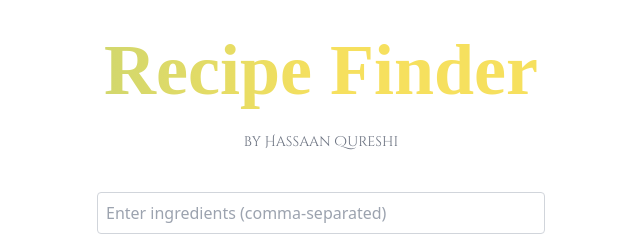
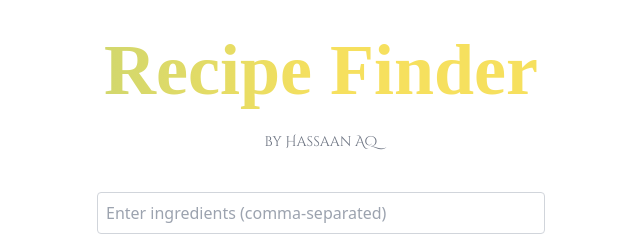
Before and after one commit to hassaanahmedqureshi/recipe-finder, a Vue app: page / in a window 1280 px wide. Shown: the top 236 px of the page, without its empty margins (319-959 px from the left). Built offline with nearby package versions, Linux system fonts and the light colour scheme; a web font is replaced by a local one.

Commit message:
name change

```diff
--- a/src/views/HomePage.vue
+++ b/src/views/HomePage.vue
@@ -5,7 +5,7 @@
     </h1>
 
     <h2 class="text-center text-sm text-gray-500" style="font-family: 'Cinzel Decorative', serif;">
-      by Hassaan Qureshi
+      by Hassaan AQ
     </h2>
 
     <div class="flex flex-col items-center mt-10">
```
